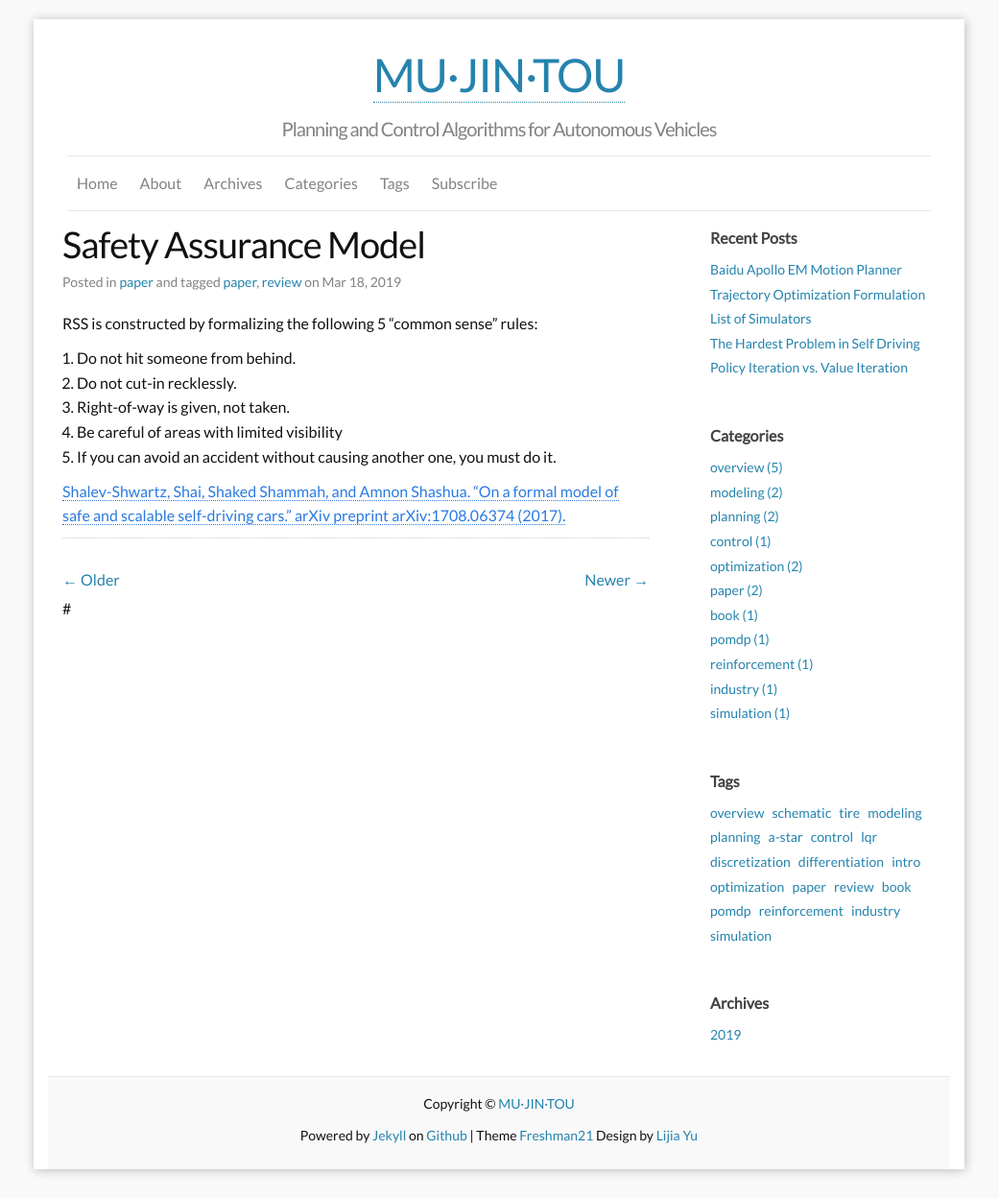
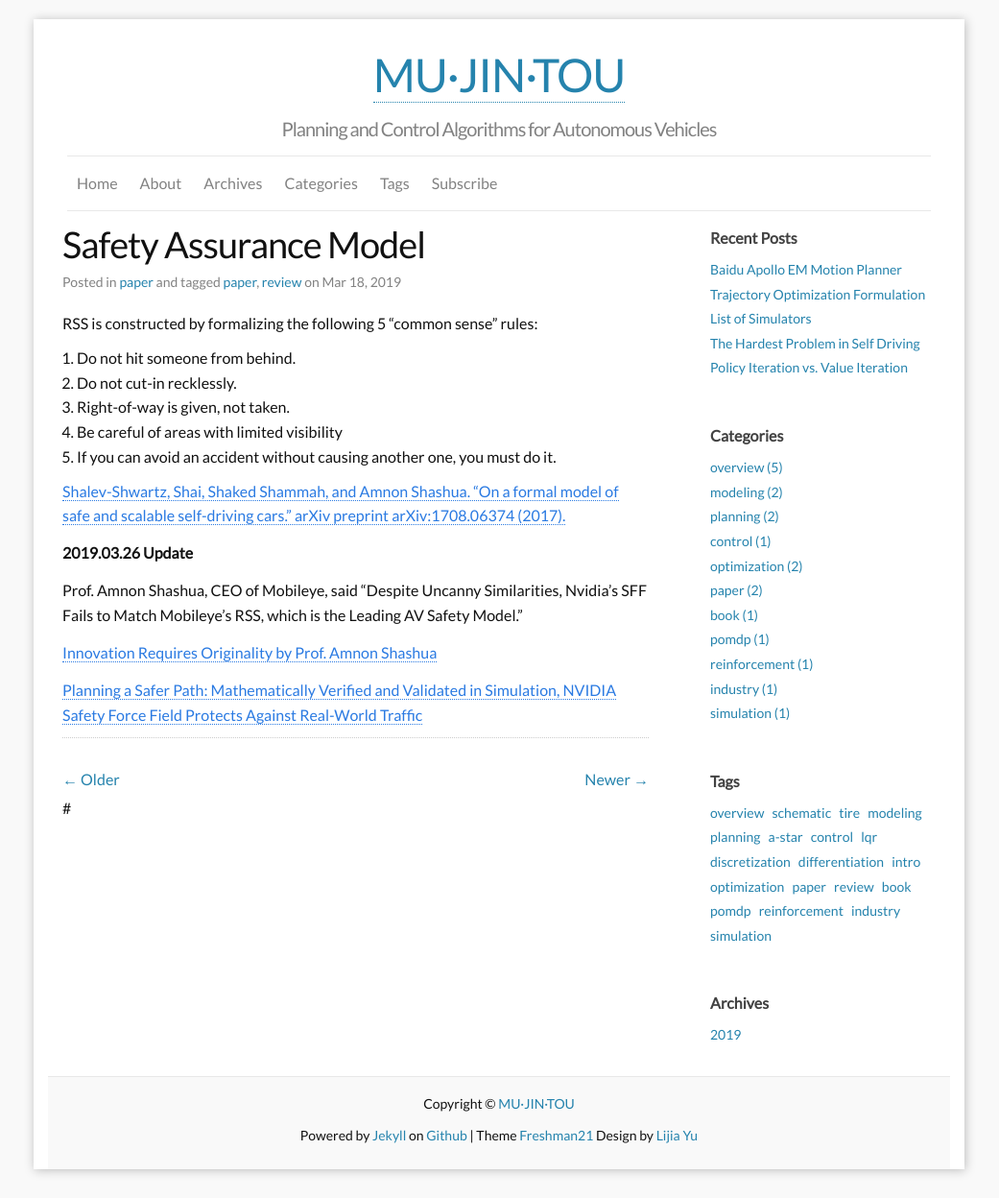
Before and after one commit to intonomos/blog, a Jekyll site: the page built from _posts/2019-03-18-Safety-Assurance-Model.md, in a window 1280 px wide. Shown: the whole page at 96% size, without its empty margins (120-1161 px from the left). Built offline with Jekyll 4.4.1, drawn with Linux system fonts in a browser that asks for light colours; comment, search, counter and statistics services are not loaded.

Commit message:
Update post to include today's news

```diff
--- a/_posts/2019-03-18-SAFTY-ASSURANCE-MODEL.md
+++ b/_posts/2019-03-18-Safety-Assurance-Model.md
@@ -15,3 +15,11 @@ RSS is constructed by formalizing the following 5 “common sense” rules:
 5. If you can avoid an accident without causing another one, you must do it.
 
 [Shalev-Shwartz, Shai, Shaked Shammah, and Amnon Shashua. "On a formal model of safe and scalable self-driving cars." arXiv preprint arXiv:1708.06374 (2017).](https://arxiv.org/abs/1708.06374)
+
+**2019.03.26 Update**
+
+Prof. Amnon Shashua, CEO of Mobileye, said "Despite Uncanny Similarities, Nvidia’s SFF Fails to Match Mobileye’s RSS, which is the Leading AV Safety Model."
+
+[Innovation Requires Originality by Prof. Amnon Shashua](https://newsroom.intel.com/editorials/innovation-requires-originality/#gs.35vp0o)
+
+[Planning a Safer Path: Mathematically Verified and Validated in Simulation, NVIDIA Safety Force Field Protects Against Real-World Traffic](https://www.nvidia.com/en-us/self-driving-cars/safety-force-field/)
```
